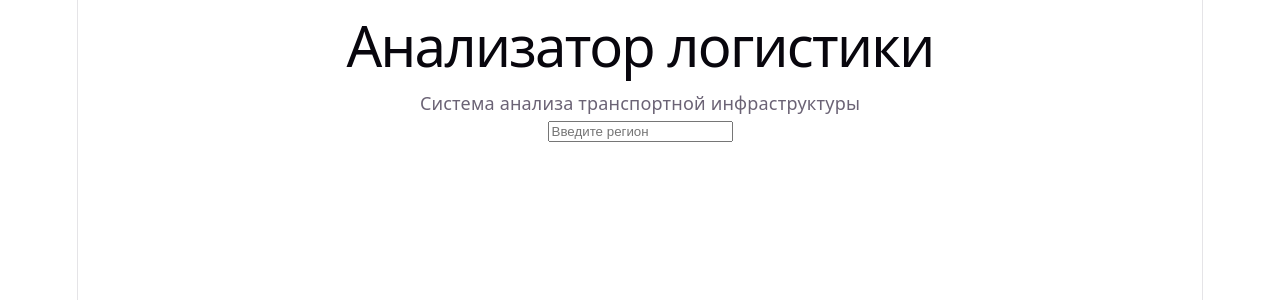
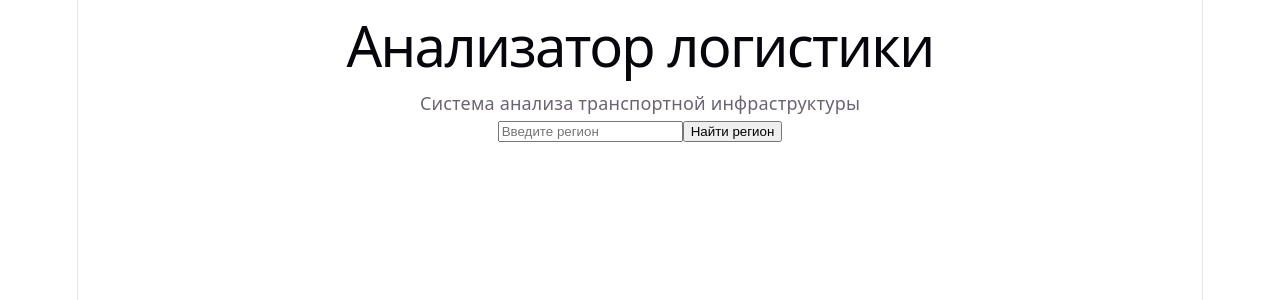
Before and after one commit to LaGGgggg/spbu-logistics-analyzer, a React (Vite) app in the folder frontend/: page / in a window 1280 px wide. Shown: the top 300 px of the page. Built offline with nearby package versions, Linux system fonts and the light colour scheme.

Commit message:
feat: add search button with click handler

```diff
--- a/frontend/src/App.tsx
+++ b/frontend/src/App.tsx
@@ -1,9 +1,18 @@
 function App() {
+  function Search() {
+    alert('Поиск региона')
+  }
+
   return(
     <div>
       <h1>Анализатор логистики</h1>
       <p>Система анализа транспортной инфраструктуры</p>
+
       <input type="text" placeholder="Введите регион"/>
+
+      <button onClick={Search}>
+        Найти регион
+      </button>
     </div>
   )
 }
```
